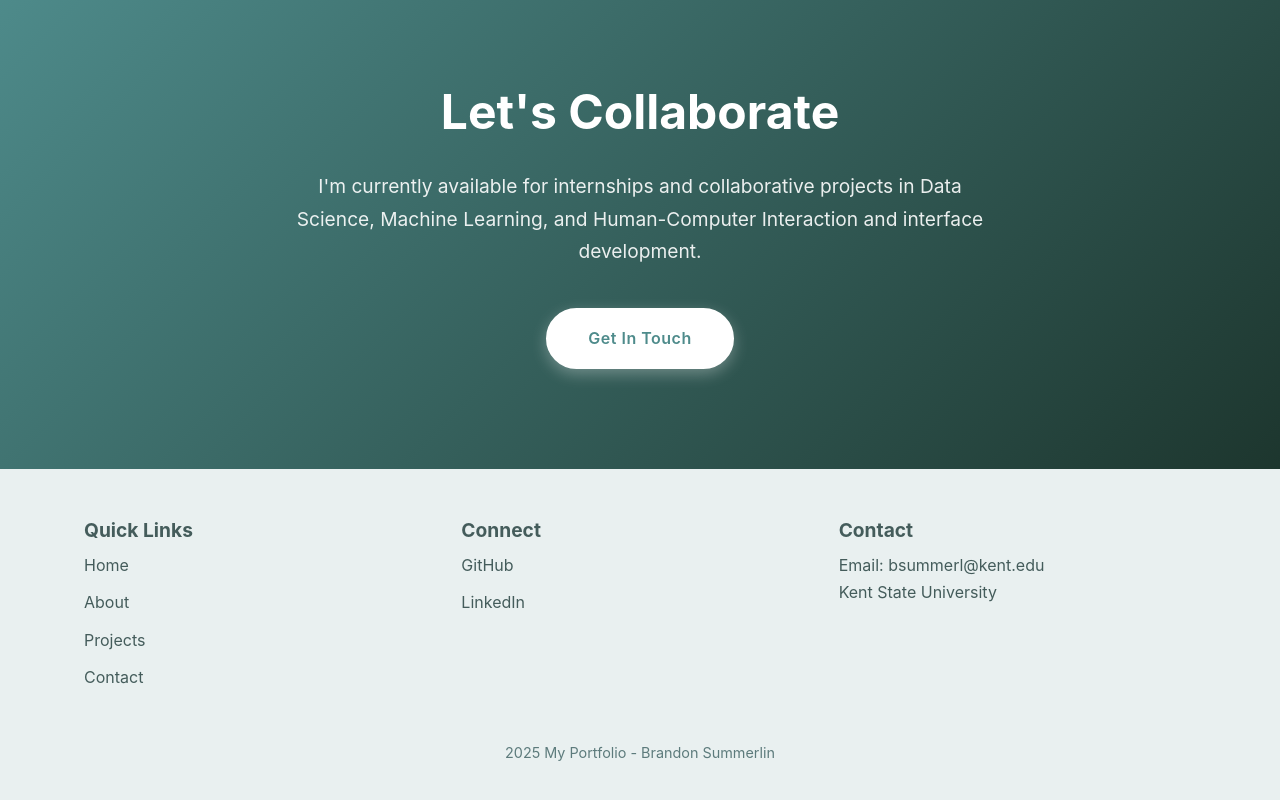
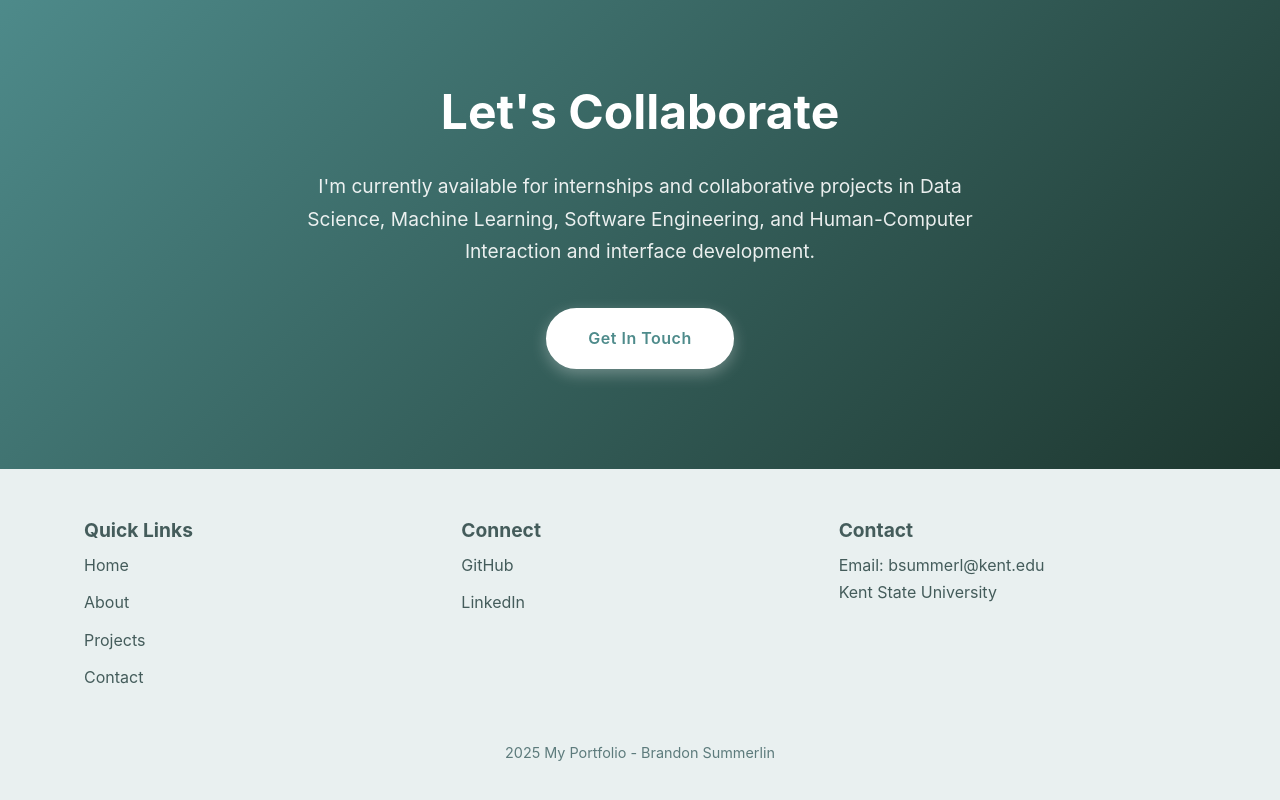
Before and after one commit to SummerlinCodes/My-Portfolio, a plain HTML site: page index.html in a window 1280 px wide. Shown: the part 2297-3097 px from the top of the page. Drawn offline with Linux system fonts and the light colour scheme.

Commit message:
updated index page collaborate section

```diff
--- a/index.html
+++ b/index.html
@@ -744,7 +744,7 @@
     <section class="cta">
         <div class="container">
             <h2>Let's Collaborate</h2>
-            <p>I'm currently available for internships and collaborative projects in Data Science, Machine Learning, and Human-Computer Interaction and interface development.</p>
+            <p>I'm currently available for internships and collaborative projects in Data Science, Machine Learning, Software Engineering, and Human-Computer Interaction and interface development.</p>
             <a href="contact.html" class="btn btn-cta">Get In Touch</a>
         </div>
     </section>
```
